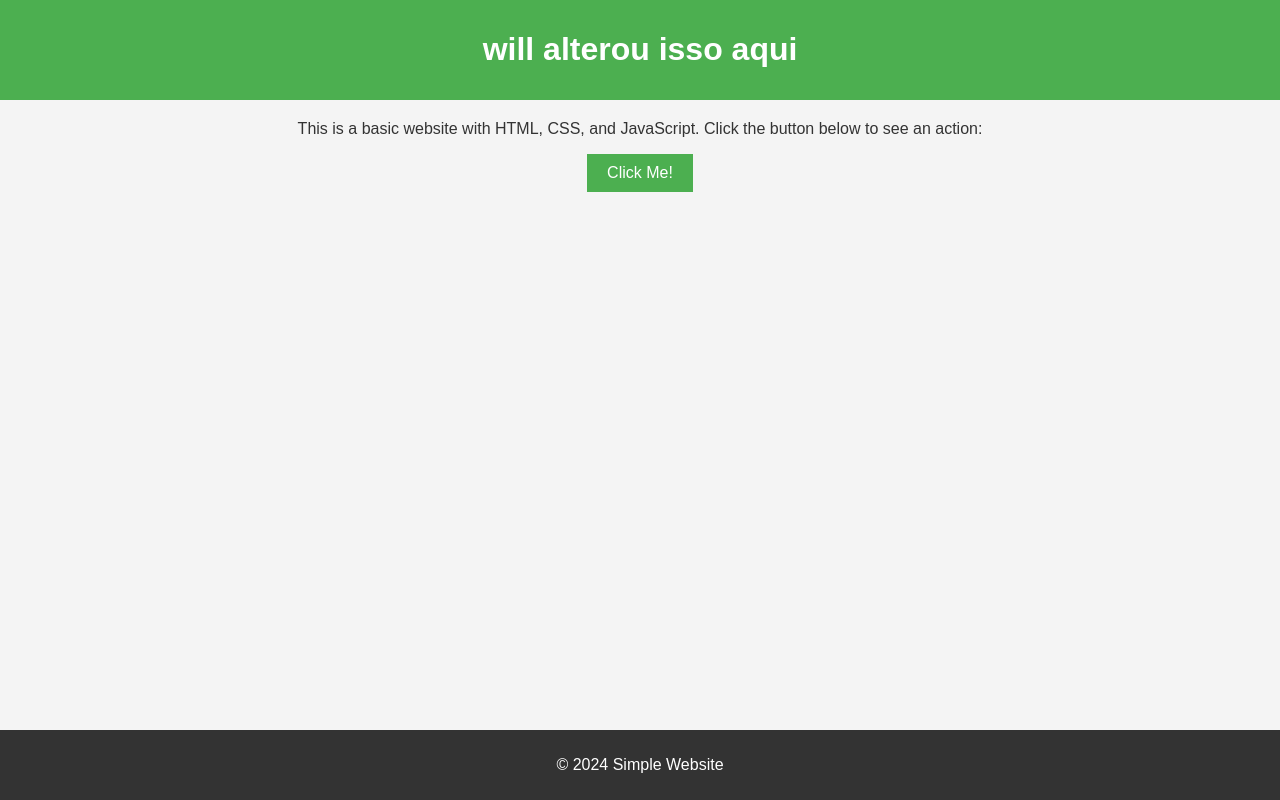
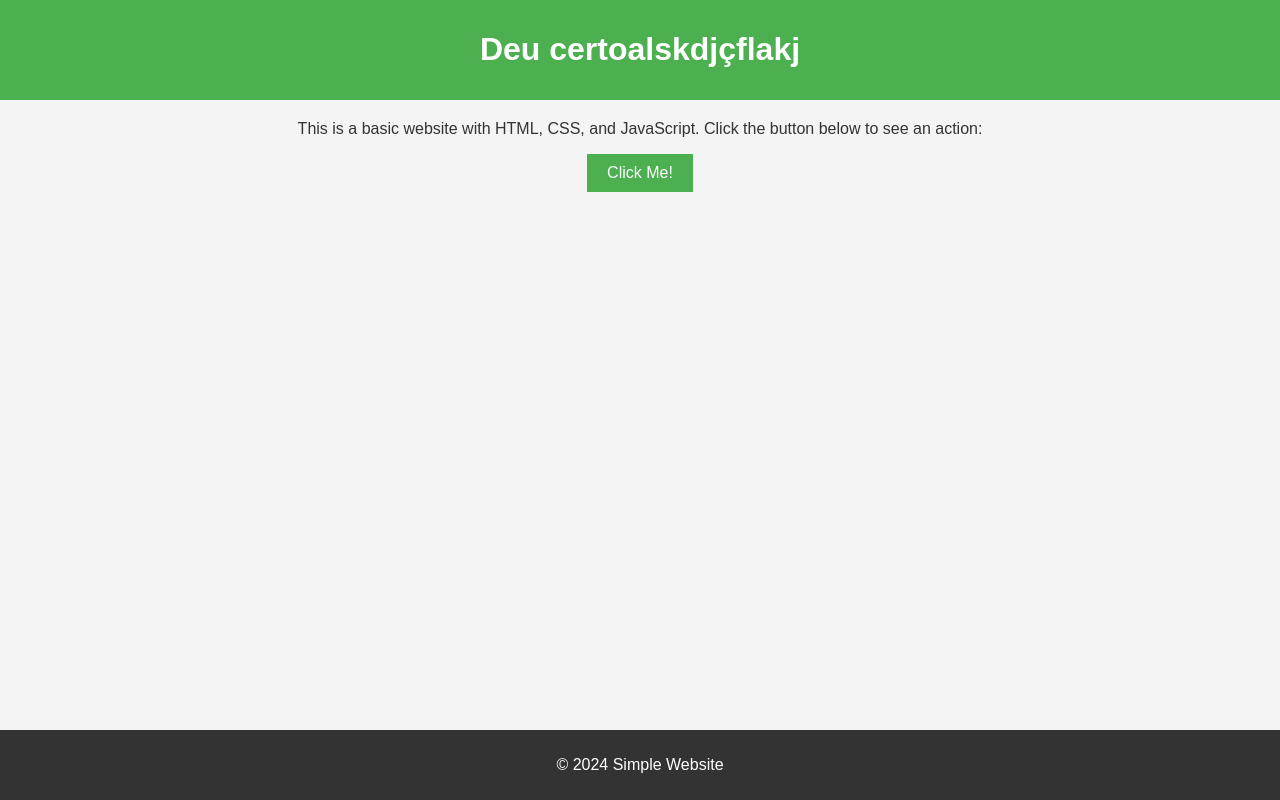
Before and after one commit to eowill/para-copiar, a plain HTML site: page index.html in a window 1280 px wide. Drawn offline with Linux system fonts and the light colour scheme; a script that the page names is missing.

Commit message:
Deu certo aaa

```diff
--- a/index.html
+++ b/index.html
@@ -8,7 +8,7 @@
 </head>
 <body>
     <header>
-        <h1>will alterou isso aqui</h1>
+        <h1>Deu certoalskdjçflakj</h1>
     </header>
 
     <section>
```
